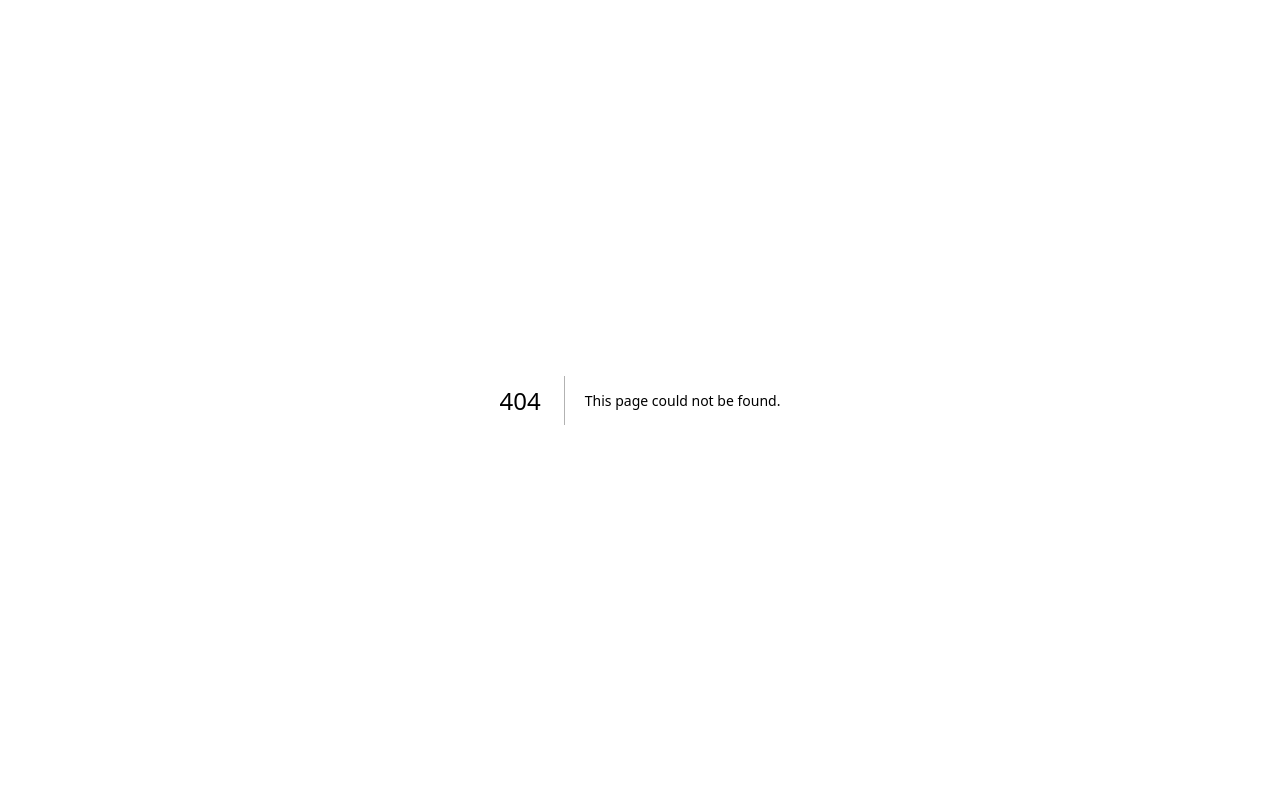
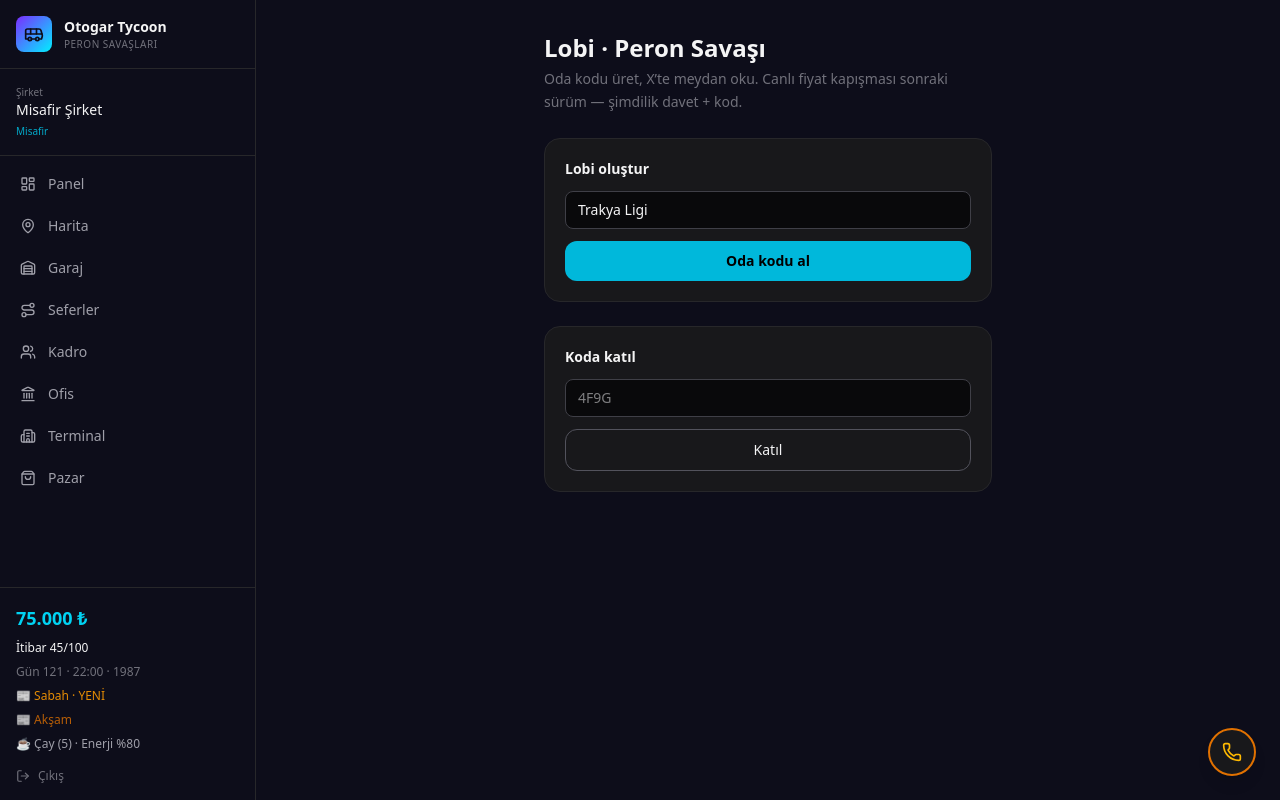
Before and after one commit to Nexora88/otogar-tycoon, a Next.js app: page /lobby in a window 1280 px wide. Before the commit this address had no page. Built offline with nearby package versions, Linux system fonts and the light colour scheme.

Commit message:
Implement lobby page with room creation and joining

```diff
--- /dev/null
+++ b/src/app/(game)/lobby/page.tsx
@@ -0,0 +1,133 @@
+"use client";
+
+import { useEffect, useState } from "react";
+
+const KEY = "otogar-lobby-v1";
+
+export default function LobbyPage() {
+  const [roomCode, setRoomCode] = useState<string | null>(null);
+  const [roomName, setRoomName] = useState("");
+  const [name, setName] = useState("Trakya Ligi");
+  const [join, setJoin] = useState("");
+
+  useEffect(() => {
+    try {
+      const raw = localStorage.getItem(KEY);
+      if (raw) {
+        const j = JSON.parse(raw) as { code: string; name: string };
+        setRoomCode(j.code);
+        setRoomName(j.name);
+      }
+    } catch {
+      /* ignore */
+    }
+  }, []);
+
+  const save = (code: string, n: string) => {
+    localStorage.setItem(KEY, JSON.stringify({ code, name: n }));
+    setRoomCode(code);
+    setRoomName(n);
+  };
+
+  const create = () => {
+    const code = Math.random().toString(36).slice(2, 6).toUpperCase();
+    save(code, name.trim() || "Trakya Ligi");
+  };
+
+  const joinRoom = () => {
+    const c = join.trim().toUpperCase();
+    if (c.length < 4) {
+      alert("En az 4 karakter kod");
+      return;
+    }
+    save(c, `Oda ${c}`);
+  };
+
+  const leave = () => {
+    localStorage.removeItem(KEY);
+    setRoomCode(null);
+    setRoomName("");
+  };
+
+  const shareX = () => {
+    const text = encodeURIComponent(
+      `Otogar Tycoon'da yazıhanemi kurdum, peron savaşlarında arkadaşlarıma meydan okuyorum! Oda Kodum: ${roomCode}, gel esnaf gör!`
+    );
+    window.open(`https://x.com/intent/tweet?text=${text}`, "_blank");
+  };
+
+  return (
+    <div className="p-4 sm:p-8 max-w-lg mx-auto">
+      <h1 className="text-2xl font-bold mb-1">Lobi · Peron Savaşı</h1>
+      <p className="text-zinc-500 text-sm mb-6 leading-relaxed">
+        Oda kodu üret, X’te meydan oku. Canlı fiyat kapışması sonraki sürüm —
+        şimdilik davet + kod.
+      </p>
+
+      {roomCode ? (
+        <div className="bg-zinc-900 border border-cyan-800 rounded-2xl p-5 space-y-4">
+          <div className="text-xs text-zinc-500">Aktif oda</div>
+          <div className="text-lg font-bold text-cyan-300">{roomName}</div>
+          <div className="text-3xl font-mono tracking-[0.3em] text-white">
+            {roomCode}
+          </div>
+          <p className="text-xs text-zinc-500">
+            En fazla 10 arkadaş. Herkes kendi firması. 30 oyun günü sonra Baş
+            Ağa (yakında).
+          </p>
+          <button
+            type="button"
+            onClick={shareX}
+            className="w-full py-3 rounded-xl font-bold text-sm text-[#0D0D1A]"
+            style={{ background: "linear-gradient(90deg,#00F0FF,#007BFF)" }}
+          >
+            X&apos;te paylaş / arkadaşını çağır
+          </button>
+          <button
+            type="button"
+            onClick={leave}
+            className="w-full py-2 text-xs text-zinc-500"
+          >
+            Odadan çık
+          </button>
+        </div>
+      ) : (
+        <div className="space-y-6">
+          <div className="bg-zinc-900 border border-zinc-800 rounded-2xl p-5">
+            <div className="text-sm font-semibold mb-3">Lobi oluştur</div>
+            <input
+              className="w-full mb-3 px-3 py-2 rounded-lg bg-zinc-950 border border-zinc-700 text-sm"
+              value={name}
+              onChange={(e) => setName(e.target.value)}
+              placeholder="Örn: Trakya Ligi"
+            />
+            <button
+              type="button"
+              onClick={create}
+              className="w-full py-2.5 rounded-xl bg-cyan-500 text-black font-semibold text-sm"
+            >
+              Oda kodu al
+            </button>
+          </div>
+          <div className="bg-zinc-900 border border-zinc-800 rounded-2xl p-5">
+            <div className="text-sm font-semibold mb-3">Koda katıl</div>
+            <input
+              className="w-full mb-3 px-3 py-2 rounded-lg bg-zinc-950 border border-zinc-700 text-sm uppercase"
+              value={join}
+              onChange={(e) => setJoin(e.target.value)}
+              placeholder="4F9G"
+              maxLength={8}
+            />
+            <button
+              type="button"
+              onClick={joinRoom}
+              className="w-full py-2.5 rounded-xl border border-zinc-600 text-sm"
+            >
+              Katıl
+            </button>
+          </div>
+        </div>
+      )}
+    </div>
+  );
+}
```
